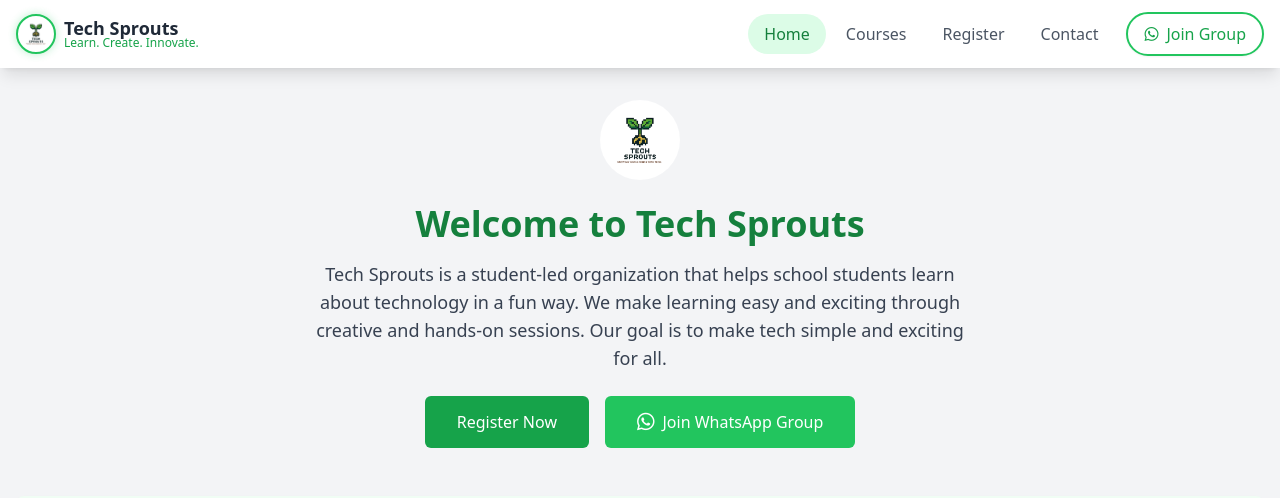
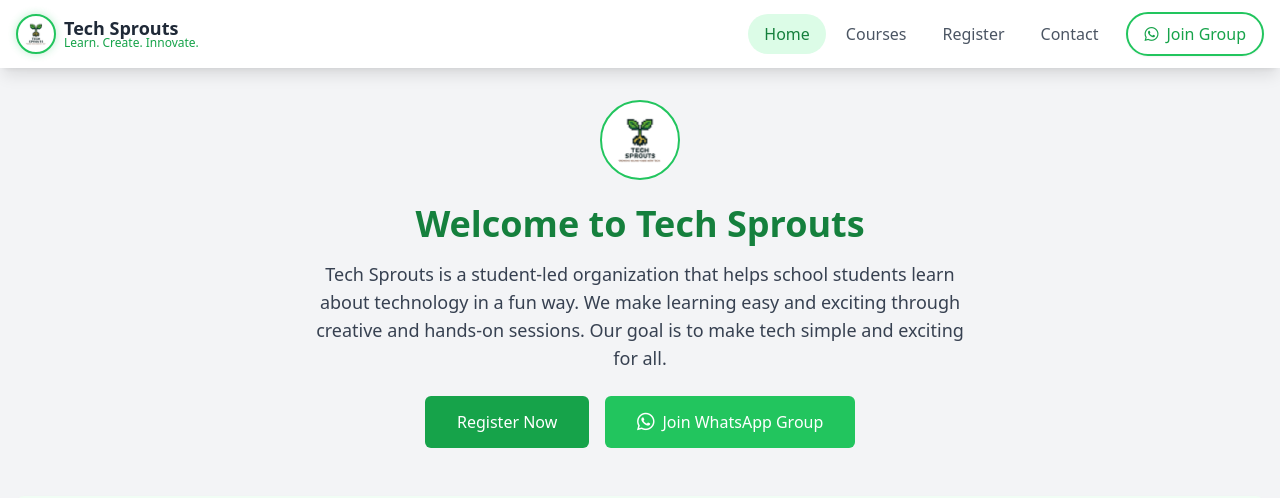
Before and after one commit to Unknown-Geek/Tech-Sprouts, a React (Vite) app: page / in a window 1280 px wide. Shown: the top 498 px of the page. Built offline with nearby package versions, Linux system fonts and the light colour scheme.

Commit message:
Added transitions and animations

```diff
--- a/package.json
+++ b/package.json
@@ -14,6 +14,7 @@
     "react": "^18.3.1",
     "react-dom": "^18.3.1",
     "react-router-dom": "^6.30.0",
+    "react-transition-group": "^4.4.5",
     "styled-components": "^6.1.18"
   },
   "devDependencies": {
--- a/src/App.jsx
+++ b/src/App.jsx
@@ -16,6 +16,8 @@
 import logo from "../assets/logo.png";
 import { useTheme } from "./ThemeContext";
 import HamburgerIcon from "./HamburgerIcon";
+import { CSSTransition, TransitionGroup } from "react-transition-group";
+import "./transitions.css";
 
 // ScrollToTop component that scrolls to the top when navigating to a new page
 function ScrollToTop() {
@@ -183,11 +185,7 @@
         <Navbar />
         <main className="min-h-screen bg-gray-100 text-gray-900 transition-colors duration-300">
           <Routes>
-            <Route path="/" element={<Home />} />
-            <Route path="/courses" element={<Courses />} />
-            <Route path="/register" element={<Register />} />
-            <Route path="/contact" element={<Contact />} />
-            <Route path="/payment" element={<Payment />} />
+            <Route path="*" element={<PageTransitionWrapper />} />
           </Routes>
         </main>
         <footer className="bg-gray-800 text-white py-8 mt-8 transition-colors duration-300">
@@ -353,4 +351,22 @@
   );
 }
 
+// PageTransitionWrapper for route transitions
+function PageTransitionWrapper() {
+  const location = useLocation();
+  return (
+    <TransitionGroup component={null}>
+      <CSSTransition key={location.pathname} classNames="page" timeout={400}>
+        <Routes location={location}>
+          <Route path="/" element={<Home />} />
+          <Route path="/courses" element={<Courses />} />
+          <Route path="/register" element={<Register />} />
+          <Route path="/contact" element={<Contact />} />
+          <Route path="/payment" element={<Payment />} />
+        </Routes>
+      </CSSTransition>
+    </TransitionGroup>
+  );
+}
+
 export default App;
--- a/src/Contact.jsx
+++ b/src/Contact.jsx
@@ -3,17 +3,19 @@
 function Contact() {
   return (
     <div className="container mx-auto px-4 py-8">
-      <h1 className="text-3xl font-bold text-green-700 mb-6">Contact Us</h1>
-      <p className="text-gray-700 mb-4">
+      <h1 className="text-3xl font-bold text-green-700 mb-6 card-animate">
+        Contact Us
+      </h1>
+      <p className="text-gray-700 mb-4 card-animate">
         Have questions? Reach out to us using the information below or fill out
         the contact form.
       </p>
-      <ul className="mb-4 text-gray-600">
+      <ul className="mb-4 text-gray-600 card-animate">
         <li>Email: techsproutsorg@gmail.com</li>
         <li>Phone: +91 7025535227</li>
         <li>Address: College of EngineeringTrivandrum, Sreekaryam</li>
       </ul>
-      <div className="max-w-xl mx-auto bg-gray-50 p-6 rounded-lg shadow-md mt-8">
+      <div className="max-w-xl mx-auto bg-gray-50 p-6 rounded-lg shadow-md mt-8 card-animate">
         <form
           action="https://formspree.io/f/xblgbqdy"
           method="POST"
--- a/src/Courses.jsx
+++ b/src/Courses.jsx
@@ -88,10 +88,10 @@
 
   return (
     <div className="container mx-auto px-4 py-8">
-      <h1 className="text-4xl font-bold text-green-700 mb-2 text-center">
+      <h1 className="text-4xl font-bold text-green-700 mb-2 text-center card-animate">
         Our Courses
       </h1>
-      <p className="text-gray-700 mb-8 text-center max-w-3xl mx-auto">
+      <p className="text-gray-700 mb-8 text-center max-w-3xl mx-auto card-animate">
         Explore our range of tech courses designed specifically for young
         learners. Each course is crafted to make learning fun and engaging while
         building valuable skills for the future.
@@ -101,7 +101,8 @@
         {courseData.map((course, index) => (
           <div
             key={index}
-            className={`rounded-lg shadow-lg overflow-hidden border-t-4 ${course.borderColor} ${course.bgColor} transition-transform duration-300 hover:scale-105`}
+            className={`rounded-lg shadow-lg overflow-hidden border-t-4 ${course.borderColor} ${course.bgColor} transition-transform duration-300 hover:scale-105 card-animate`}
+            style={{ animationDelay: `${index * 0.08}s` }}
           >
             <div className="p-6">
               <div className="flex items-center mb-4">
--- a/src/Home.jsx
+++ b/src/Home.jsx
@@ -13,10 +13,10 @@
         <img
           src={logo}
           alt="Tech Sprouts Logo"
-          className="h-20 w-20 rounded-full bg-white p-2 "
+          className="h-20 w-20 rounded-full bg-white border-2 border-green-500 relative z-10 p-2 card-animate"
         />
       </div>
-      <section className="text-center mb-12">
+      <section className="text-center mb-12 card-animate">
         <h1 className="text-4xl font-bold text-green-700 mb-4">
           Welcome to Tech Sprouts
         </h1>
@@ -28,7 +28,7 @@
         </p>
         <div className="flex flex-wrap justify-center gap-4">
           <button
-            className="bg-green-600 text-white px-8 py-3 rounded-md hover:bg-green-700 transition"
+            className="bg-green-600 text-white px-8 py-3 rounded-md hover:bg-green-700 transition card-animate"
             onClick={() => navigate("/register")}
           >
             Register Now
@@ -37,7 +37,7 @@
             href="https://chat.whatsapp.com/J75hEOoDJIzGALTMxFo4Pk"
             target="_blank"
             rel="noopener noreferrer"
-            className="flex items-center bg-green-500 text-white px-8 py-3 rounded-md hover:bg-green-600 transition"
+            className="flex items-center bg-green-500 text-white px-8 py-3 rounded-md hover:bg-green-600 transition card-animate"
           >
             <i className="fab fa-whatsapp text-xl mr-2"></i>
             Join WhatsApp Group
--- a/src/Payment.jsx
+++ b/src/Payment.jsx
@@ -100,11 +100,11 @@
   return (
     <div className="container mx-auto px-4 py-16">
       <div className="max-w-3xl mx-auto">
-        <h1 className="text-3xl font-bold text-green-700 mb-8 text-center">
+        <h1 className="text-3xl font-bold text-green-700 mb-8 text-center card-animate">
           Complete Your Payment
         </h1>
 
-        <div className="bg-white rounded-lg shadow-lg overflow-hidden">
+        <div className="bg-white rounded-lg shadow-lg overflow-hidden card-animate">
           {/* Student and Course Details */}
           <div className="bg-green-50 p-6 border-b border-green-100">
             <h2 className="text-xl font-semibold text-green-800 mb-4">
--- a/src/Register.jsx
+++ b/src/Register.jsx
@@ -164,12 +164,12 @@
   return (
     <section className="py-16 bg-white">
       <div className="container mx-auto px-4">
-        <h2 className="text-3xl font-bold text-center mb-8">
+        <h2 className="text-3xl font-bold text-center mb-8 card-animate">
           Student Registration
         </h2>
         <div
           ref={formContainerRef}
-          className="max-w-3xl mx-auto bg-gray-50 p-8 rounded-lg shadow-md"
+          className="max-w-3xl mx-auto bg-gray-50 p-8 rounded-lg shadow-md card-animate"
         >
           {formStatus.submitted ? (
             <div className="text-center py-8">
--- /dev/null
+++ b/src/transitions.css
@@ -0,0 +1,67 @@
+/* Page fade/slide transition */
+.page-enter {
+  opacity: 0;
+  transform: translateY(24px) scale(0.98);
+}
+.page-enter-active {
+  opacity: 1;
+  transform: translateY(0) scale(1);
+  transition: opacity 400ms cubic-bezier(0.4, 0, 0.2, 1),
+    transform 400ms cubic-bezier(0.4, 0, 0.2, 1);
+}
+.page-exit {
+  opacity: 1;
+  transform: translateY(0) scale(1);
+}
+.page-exit-active {
+  opacity: 0;
+  transform: translateY(-16px) scale(0.98);
+  transition: opacity 400ms cubic-bezier(0.4, 0, 0.2, 1),
+    transform 400ms cubic-bezier(0.4, 0, 0.2, 1);
+}
+
+/* Navbar and button hover/active transitions */
+nav a,
+.btn,
+button,
+.rounded-full,
+.rounded-lg {
+  transition: background 220ms cubic-bezier(0.4, 0, 0.2, 1),
+    color 220ms cubic-bezier(0.4, 0, 0.2, 1),
+    box-shadow 220ms cubic-bezier(0.4, 0, 0.2, 1),
+    transform 220ms cubic-bezier(0.4, 0, 0.2, 1);
+}
+nav a:hover,
+.btn:hover,
+button:hover,
+.rounded-full:hover,
+.rounded-lg:hover {
+  transform: translateY(-2px) scale(1.03);
+  box-shadow: 0 4px 24px 0 rgba(16, 185, 129, 0.08);
+}
+
+/* Card entrance animation */
+.card-animate {
+  opacity: 0;
+  transform: translateY(32px) scale(0.98);
+  animation: cardIn 0.7s cubic-bezier(0.4, 0, 0.2, 1) forwards;
+}
+@keyframes cardIn {
+  to {
+    opacity: 1;
+    transform: translateY(0) scale(1);
+  }
+}
+
+/* Loader fade-in */
+.loader-fade {
+  animation: loaderFadeIn 0.7s cubic-bezier(0.4, 0, 0.2, 1);
+}
+@keyframes loaderFadeIn {
+  from {
+    opacity: 0;
+  }
+  to {
+    opacity: 1;
+  }
+}
```
Also changed, not shown: 1 other file (tests, documents, lock files or other folders).
